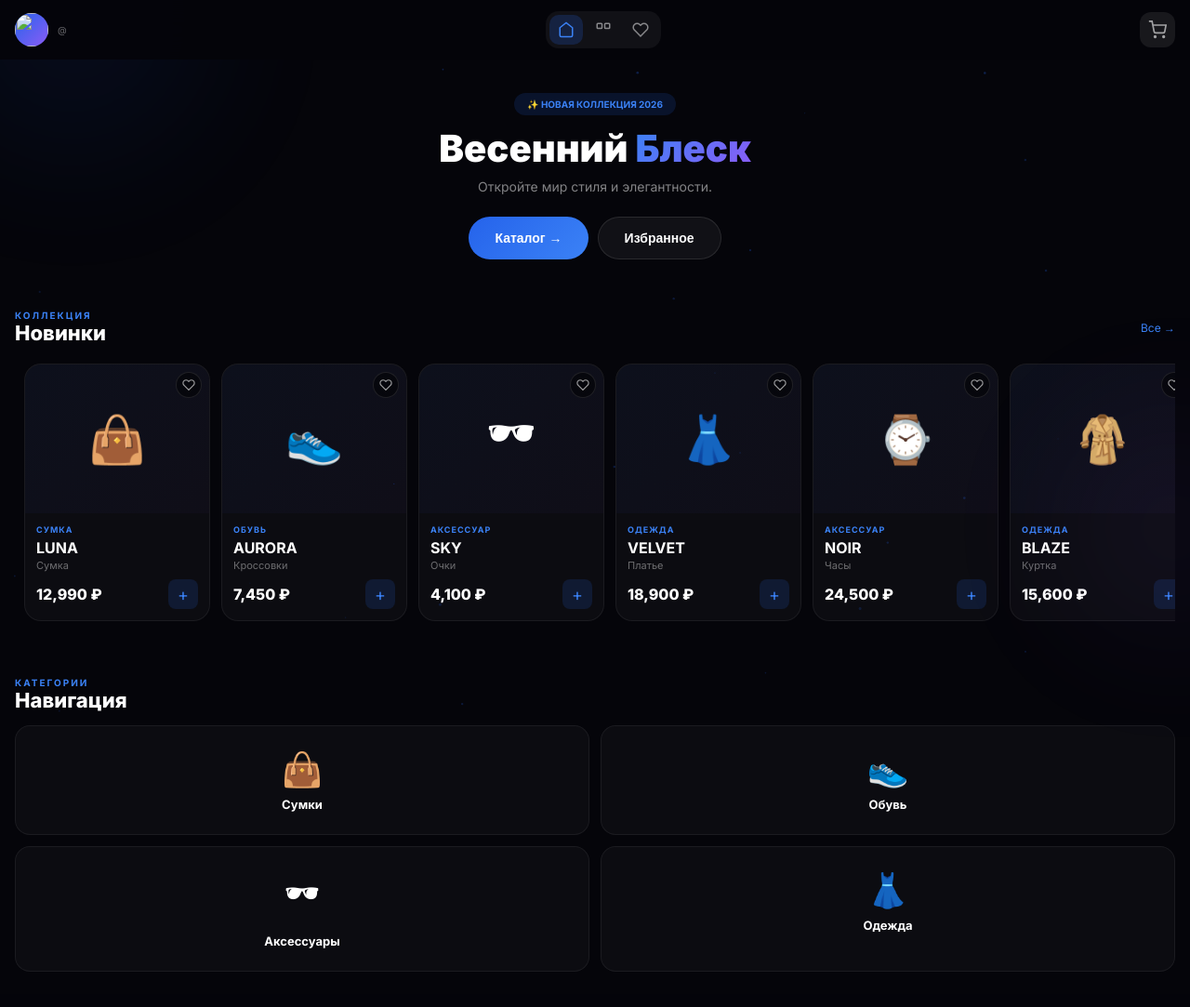
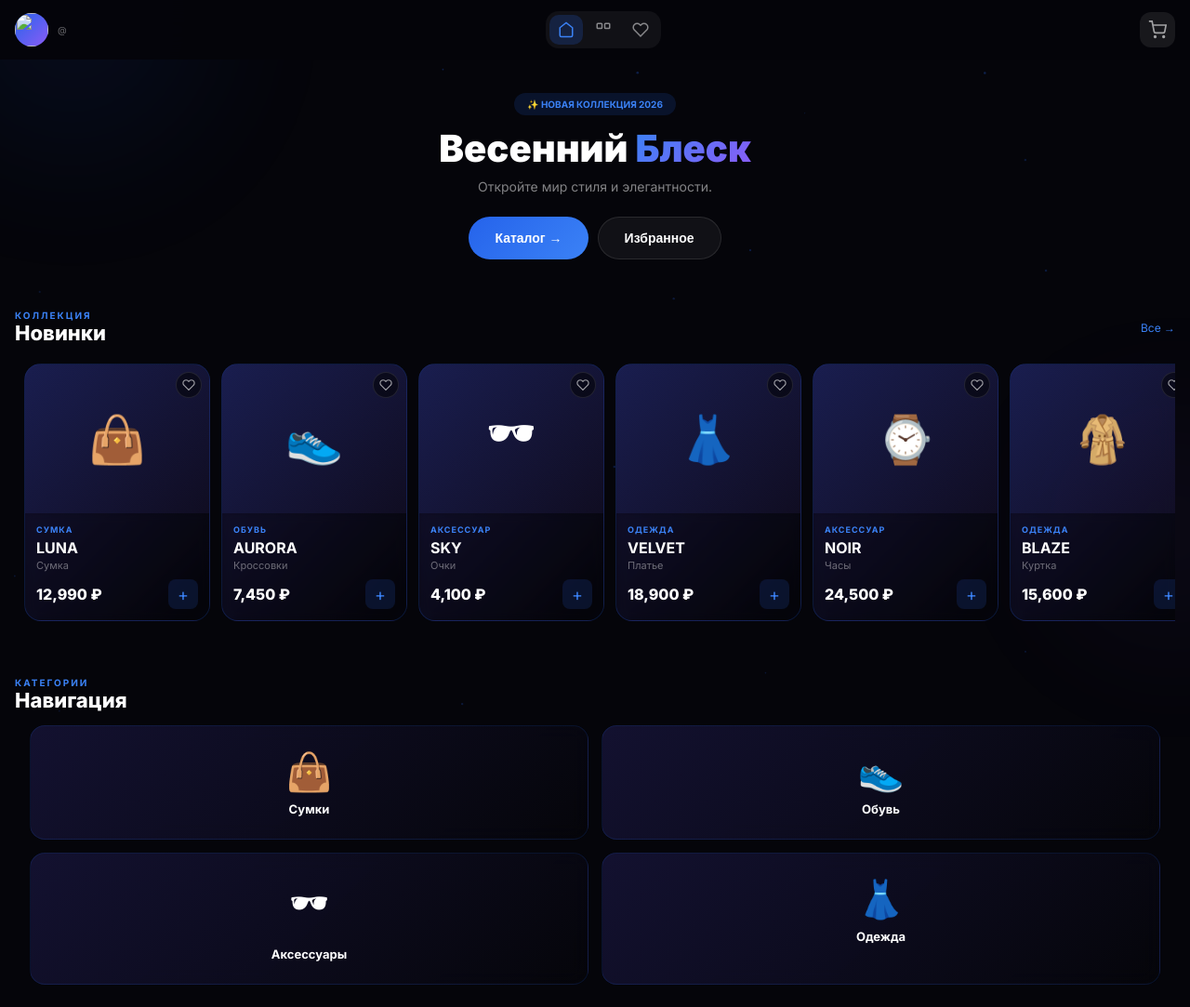
Before and after one commit to shutnk/trifferi, a Flask app: page / in a window 1280 px wide. Shown: the whole page at 93% size. Before the commit the page ends 1045 px from the top, so only its background shows below. Run offline with Flask 3, Linux system fonts and the light colour scheme; some libraries are stand-ins or nearby versions.

Commit message:
New design with smooth animations and fixed grid

```diff
--- a/templates/index.html
+++ b/templates/index.html
@@ -56,7 +56,7 @@ canvas{position:fixed;inset:0;z-index:0;pointer-events:none}
 .pr{display:flex;align-items:center;justify-content:space-between}
 .ppr{font-size:16px;font-weight:800}
 .padd{width:32px;height:32px;border-radius:8px;background:rgba(37,99,235,.15);display:flex;align-items:center;justify-content:center;cursor:pointer;font-size:18px;color:var(--blue2)}
-.cg{display:grid;grid-template-columns:repeat(2,1fr);gap:12px}
+.cg{display:grid;grid-template-columns:repeat(2,1fr);gap:14px;padding:0 16px}
 .cc{padding:24px 12px;border-radius:16px;background:rgba(255,255,255,.03);border:1px solid rgba(255,255,255,.06);text-align:center;cursor:pointer}
 .ci{font-size:36px;margin-bottom:8px}
 .cn{font-size:13px;font-weight:700}
@@ -148,6 +148,59 @@ canvas{position:fixed;inset:0;z-index:0;pointer-events:none}
 .stat-lbl{font-size:10px;color:rgba(255,255,255,.4);margin-top:2px}
 .prof-menu{padding:0 20px 24px}
 .prof-item{display:flex;align-items:center;gap:12px;padding:14px;border-radius:12px;cursor:pointer;font-size:14px;color:rgba(255,255,255,.7);background:rgba(255,255,255,.02);margin-bottom:8px}
+
+/* Smooth transitions everywhere */
+*{transition:all .3s cubic-bezier(0.4,0,0.2,1)}
+.pc,.cc,.cac,.wc,.rec-item{transition:transform .3s cubic-bezier(0.34,1.56,0.64,1),box-shadow .3s,background .3s}
+.pc:hover,.cc:hover,.cac:hover{transform:translateY(-5px) scale(1.02);box-shadow:0 10px 30px rgba(37,99,235,.3)}
+.wc:hover,.rec-item:hover{transform:translateY(-3px);box-shadow:0 8px 25px rgba(37,99,235,.2)}
+.btn-cart,.btn-fav,.size-btn,.wac,.cbtn,.padd{transition:transform .2s,box-shadow .3s,background .3s}
+.btn-cart:active,.btn-fav:active,.size-btn:active{transform:scale(0.92)}
+.nav{transition:background .3s,box-shadow .3s}
+.pg{transition:opacity .4s cubic-bezier(0.4,0,0.2,1)}
+/* New card design */
+.pc{background:linear-gradient(135deg,rgba(30,27,75,.8),rgba(5,5,10,.9));border:1px solid rgba(37,99,235,.2);backdrop-filter:blur(10px);overflow:hidden;position:relative}
+.pc::before{content:'';position:absolute;top:0;left:0;right:0;height:3px;background:linear-gradient(90deg,var(--blue),var(--accent));opacity:0;transition:opacity .3s}
+.pc:hover::before{opacity:1}
+.pi{background:linear-gradient(135deg,rgba(37,99,235,.1),rgba(139,92,246,.05));position:relative}
+.pi::after{content:'';position:absolute;inset:0;background:radial-gradient(circle at center,rgba(37,99,235,.1),transparent 70%);opacity:0;transition:opacity .3s}
+.pc:hover .pi::after{opacity:1}
+.pb{background:rgba(0,0,0,.2);backdrop-filter:blur(5px)}
+/* Category grid - 4 items */
+.cg{display:grid;grid-template-columns:repeat(2,1fr);gap:14px;padding:0 16px}
+.cc{background:linear-gradient(135deg,rgba(30,27,75,.6),rgba(5,5,10,.8));border:1px solid rgba(37,99,235,.15);backdrop-filter:blur(10px);position:relative;overflow:hidden}
+.cc::before{content:'';position:absolute;inset:0;background:linear-gradient(135deg,rgba(37,99,235,.15),rgba(139,92,246,.1));opacity:0;transition:opacity .3s}
+.cc:hover::before{opacity:1}
+.cc .ci{font-size:40px;transition:transform .3s cubic-bezier(0.34,1.56,0.64,1)}
+.cc:hover .ci{transform:scale(1.2) rotate(5deg)}
+.cc .cn{position:relative;z-index:1}
+/* Product grid in catalog - 2 columns */
+.cag{display:grid;grid-template-columns:repeat(2,1fr);gap:14px;padding:0 16px}
+.cac{background:linear-gradient(135deg,rgba(30,27,75,.7),rgba(5,5,10,.9));border:1px solid rgba(37,99,235,.2);backdrop-filter:blur(10px)}
+.cac::before{content:'';position:absolute;top:0;left:0;right:0;height:2px;background:linear-gradient(90deg,var(--blue),var(--accent));transform:scaleX(0);transition:transform .3s}
+.cac:hover::before{transform:scaleX(1)}
+/* Wishlist grid - 2 columns */
+.wg{display:grid;grid-template-columns:repeat(2,1fr);gap:14px;padding:0 16px}
+/* Recommendations - 2 columns */
+.rec-grid{display:grid;grid-template-columns:repeat(2,1fr);gap:12px}
+/* New button styles */
+.btn-cart{background:linear-gradient(135deg,var(--blue),var(--blue2));box-shadow:0 4px 15px rgba(37,99,235,.3);position:relative;overflow:hidden}
+.btn-cart::before{content:'';position:absolute;top:50%;left:50%;width:0;height:0;border-radius:50%;background:rgba(255,255,255,.3);transform:translate(-50%,-50%);transition:width .6s,height .6s}
+.btn-cart:active::before{width:300px;height:300px}
+.btn-fav{transition:all .3s}
+.btn-fav.liked{animation:heartBeat .3s}
+@keyframes heartBeat{0%,100%{transform:scale(1)}50%{transform:scale(1.2)}}
+/* Page transitions */
+.pg-full.active,.pg-profile.active{animation:slideIn .4s cubic-bezier(0.16,1,0.3,1)}
+@keyframes slideIn{from{opacity:0;transform:translateY(100%)}to{opacity:1;transform:translateY(0)}}
+/* Toast animation */
+.toast{animation:toastUp .3s cubic-bezier(0.34,1.56,0.64,1)}
+@keyframes toastUp{from{transform:translateX(-50%) translateY(20px);opacity:0}to{transform:translateX(-50%) translateY(0);opacity:1}}
+/* Badge animation */
+.badge{animation:badgePop .3s cubic-bezier(0.34,1.56,0.64,1)}
+@keyframes badgePop{0%{transform:scale(0)}50%{transform:scale(1.4)}100%{transform:scale(1)}}
+/* Loading animation */
+@keyframes shimmer{0%{background-position:-1000px 0}100%{background-position:1000px 0}}
 </style>
 <script src="https://telegram.org/js/telegram-web-app.js"></script>
 </head>
```
